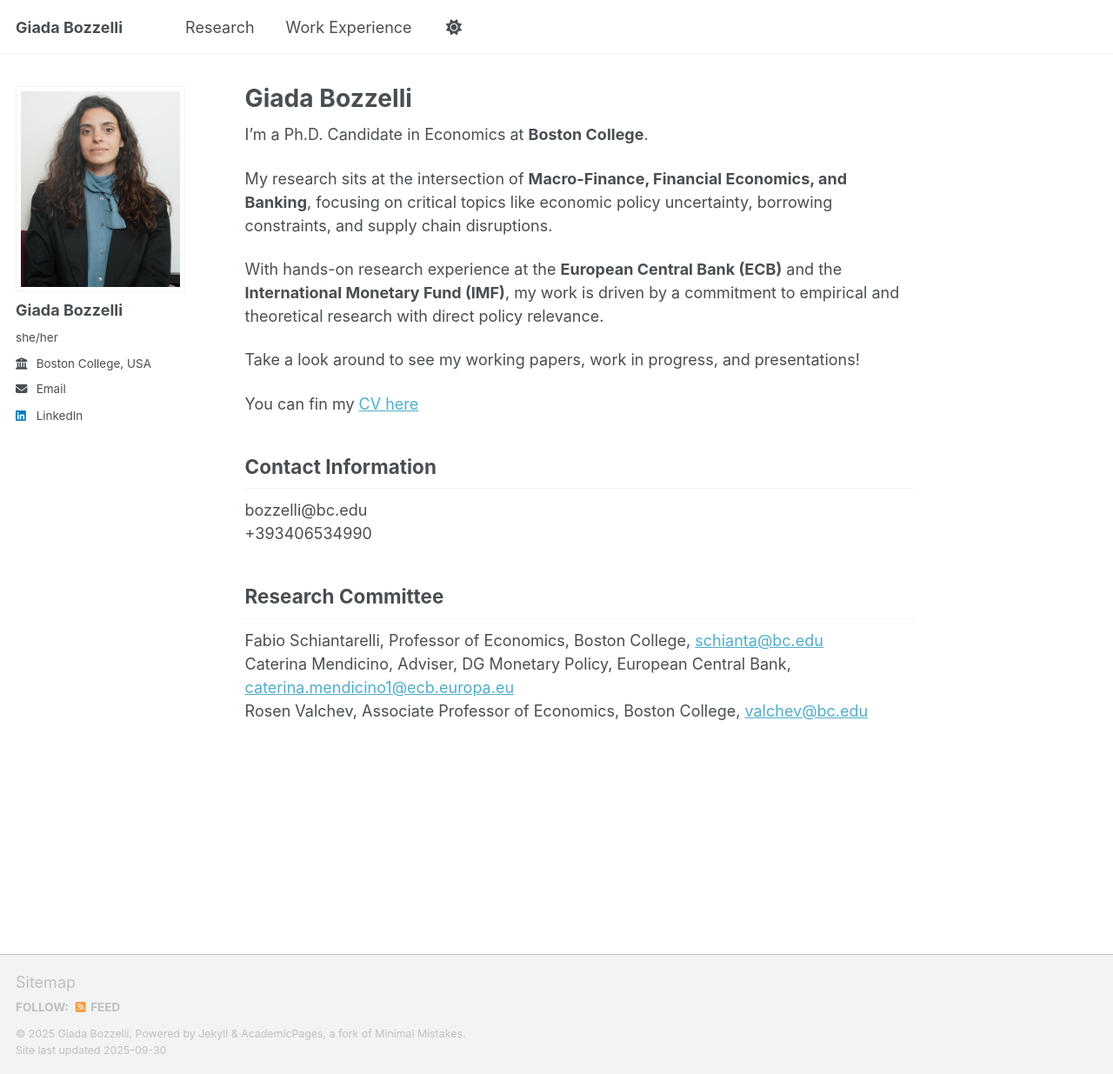
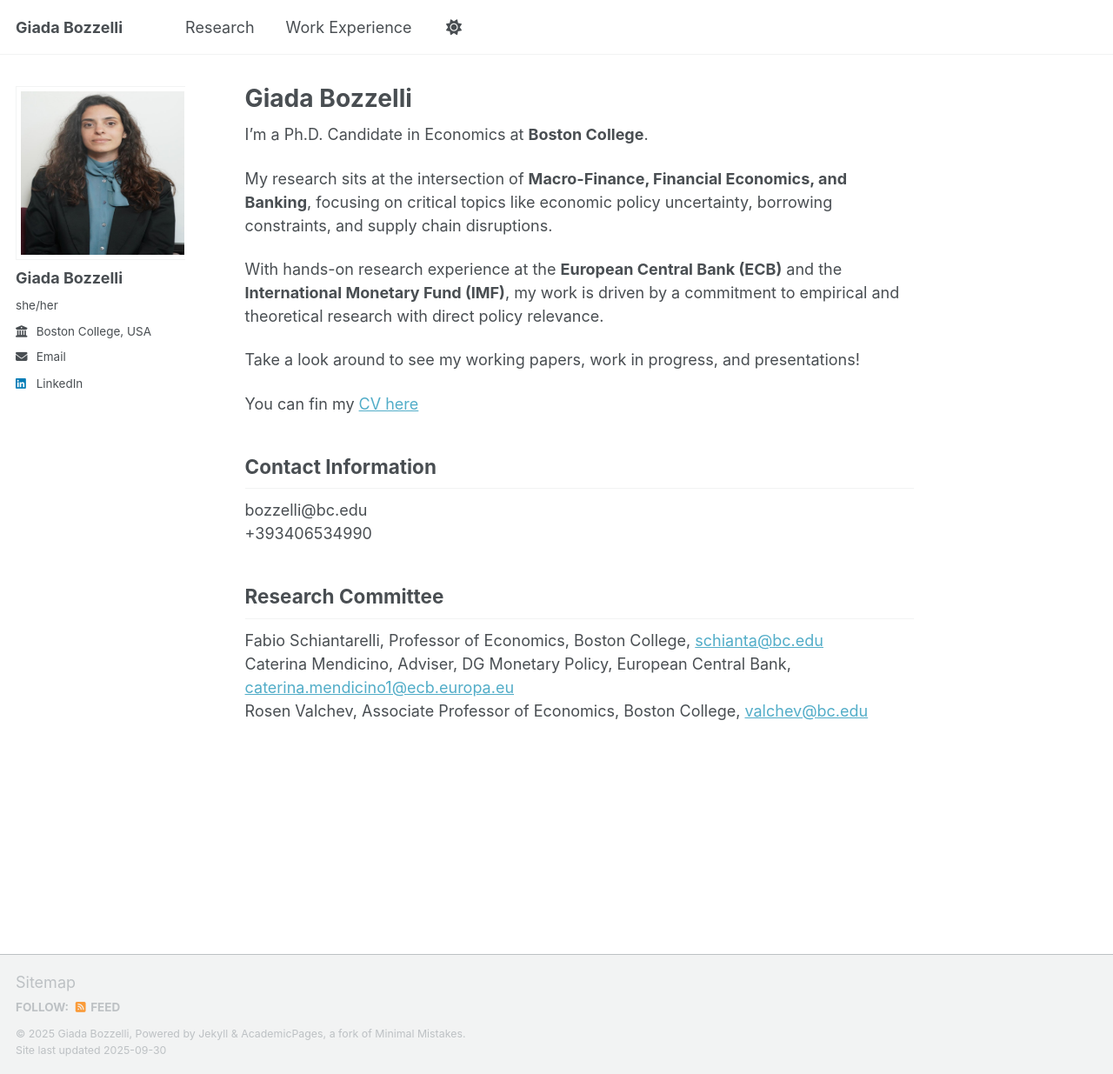
Before and after one commit to Gimmibozz/Gimmibozz.github.io, a Jekyll site: the page built from _pages/about.md, in a window 1280 px wide and 1235 px high. Shown: the whole window at 87% size. Built offline with Jekyll 4.4.1, drawn with Linux system fonts in a browser that asks for light colours; a script that is not in the unit is left out.

Commit message:
Update _sidebar.scss

```diff
--- a/_sass/layout/_sidebar.scss
+++ b/_sass/layout/_sidebar.scss
@@ -85,17 +85,19 @@
   vertical-align: top;
   width: 72px;
   // set width only, for non-square avatars
-  // height: 36px;
+  height: 72px;
 
   @include breakpoint($large) {
     display: block;
-    width: auto;
-    height: auto;
+    width: 200px;
+    height: 200px;
   }
 
   img {
     max-width: 250px;
     border-radius: 0%;
+     width: 100%;
+     height:100%;
 
     @include breakpoint($large) {
       padding: 5px;
```
